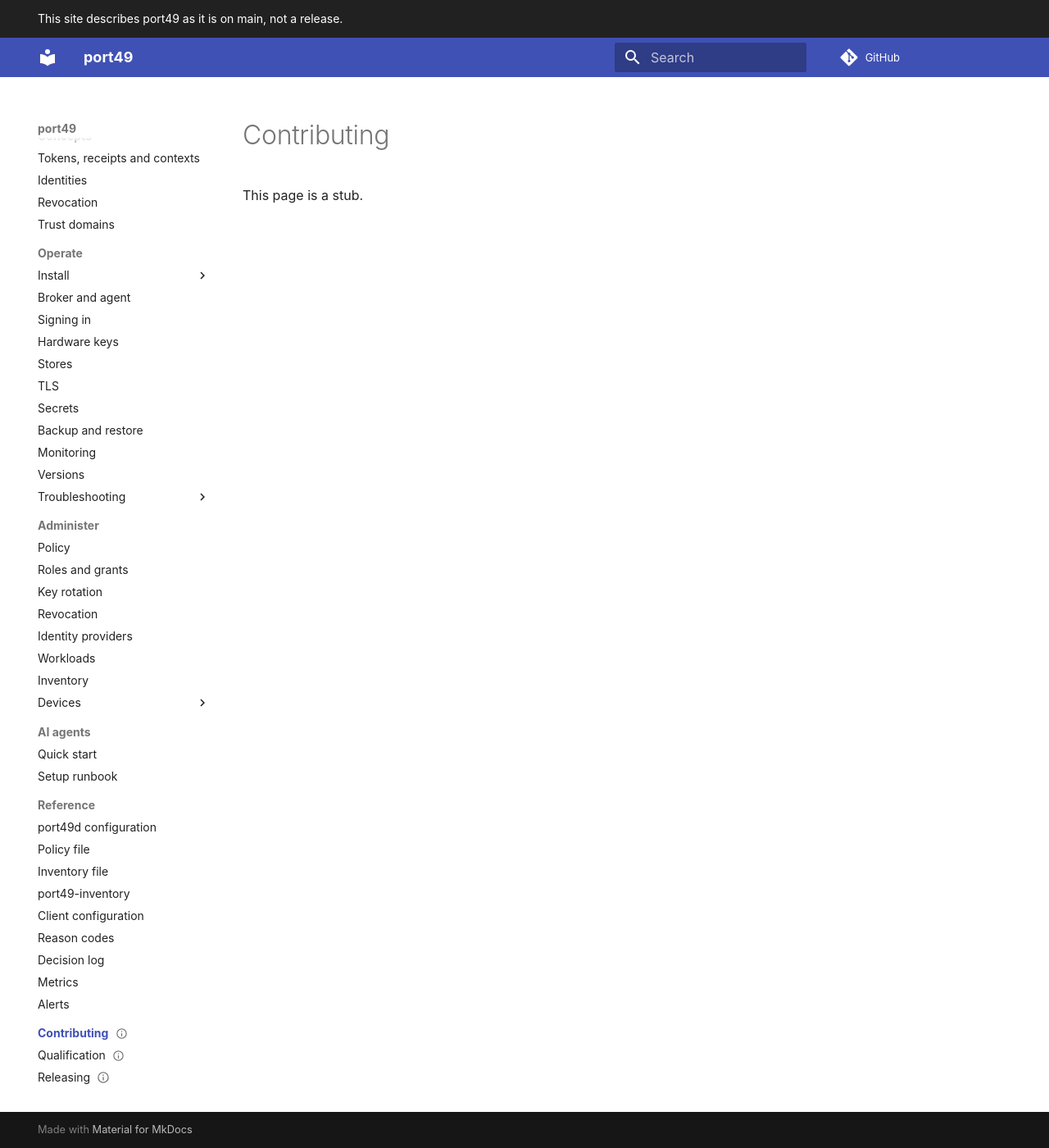
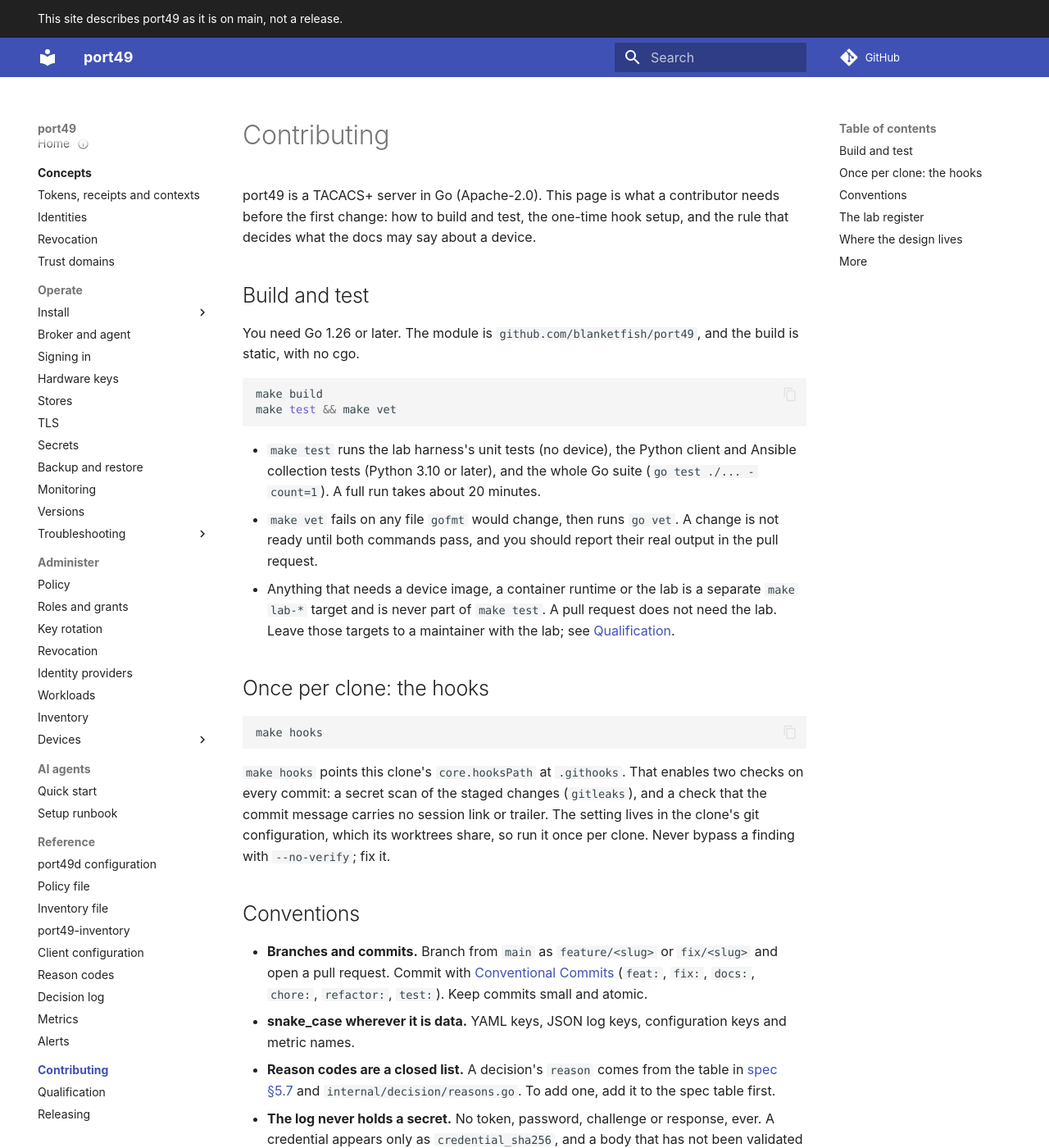
Before and after one commit to blanketfish/port49, an MkDocs documentation site: the page built from docs/site/contributing/index.md, in a window 1280 px wide and 1400 px high. Shown: the whole window at 82% size. Built offline with MkDocs 1.6.1 and Material for MkDocs 9.7.7, drawn with Linux system fonts in a browser that asks for light colours; comment, search, counter and statistics services are not loaded; some of the changed text lies outside the part shown.

Commit message:
docs: the Contributing pages
Contributing (build, test, hooks, lab register rules), Qualification
(tests/qual procedures and the lab regressions section by snippet marker,
the -only= workaround for the NX-OS boot hang, vendor images never
hosted) and Releasing (RELEASING.md by marker). Snippet markers replace
line ranges, so a growing source cannot break them. L18 is worded as open
in the qual README, and RELEASING.md no longer names the maintainer.

Co-Authored-By: Claude Sonnet 5.5 <noreply@anthropic.com>

````diff
--- a/docs/site/contributing/index.md
+++ b/docs/site/contributing/index.md
@@ -1,9 +1,86 @@
 ---
 title: Contributing
-description: How to build, test and change port49, and where the design lives.
-status: stub
+description: How to build, test and change port49, and the lab register rules that decide what a doc may claim about a device.
 ---
 
 # Contributing
 
-This page is a stub.
+port49 is a TACACS+ server in Go (Apache-2.0). This page is what a contributor needs before the first
+change: how to build and test, the one-time hook setup, and the rule that decides what the docs may say
+about a device.
+
+## Build and test
+
+You need Go 1.26 or later. The module is `github.com/blanketfish/port49`, and the build is static, with no cgo.
+
+```sh
+make build
+make test && make vet
+```
+
+- `make test` runs the lab harness's unit tests (no device), the Python client and Ansible collection tests
+  (Python 3.10 or later), and the whole Go suite (`go test ./... -count=1`). A full run takes about 20 minutes.
+- `make vet` fails on any file `gofmt` would change, then runs `go vet`. A change is not ready until both
+  commands pass, and you should report their real output in the pull request.
+- Anything that needs a device image, a container runtime or the lab is a separate `make lab-*` target and
+  is never part of `make test`. A pull request does not need the lab. Leave those targets to a maintainer
+  with the lab; see [Qualification](qualification.md).
+
+## Once per clone: the hooks
+
+```sh
+make hooks
+```
+
+`make hooks` points this clone's `core.hooksPath` at `.githooks`. That enables two checks on every commit:
+a secret scan of the staged changes (`gitleaks`), and a check that the commit message carries no session
+link or trailer. The setting lives in the clone's git configuration, which its worktrees share, so run it once per clone. Never bypass a finding with
+`--no-verify`; fix it.
+
+## Conventions
+
+- **Branches and commits.** Branch from `main` as `feature/<slug>` or `fix/<slug>` and open a pull request.
+  Commit with [Conventional Commits](https://www.conventionalcommits.org/) (`feat:`, `fix:`, `docs:`,
+  `chore:`, `refactor:`, `test:`). Keep commits small and atomic.
+- **snake_case wherever it is data.** YAML keys, JSON log keys, configuration keys and metric names.
+- **Reason codes are a closed list.** A decision's `reason` comes from the table in
+  [spec §5.7](https://github.com/blanketfish/port49/blob/main/docs/design/2026-08-23-policy-engine-spec.md)
+  and `internal/decision/reasons.go`. To add one, add it to the spec table first.
+- **The log never holds a secret.** No token, password, challenge or response, ever. A credential appears
+  only as `credential_sha256`, and a body that has not been validated is never logged.
+- **No device identity in a metric label.**
+
+## The lab register
+
+Every claim about how a device behaves has an entry, `L<N>`, in the lab register: the table in
+[spec §15](https://github.com/blanketfish/port49/blob/main/docs/design/2026-08-23-policy-engine-spec.md).
+The register, not memory or a vendor manual, is the source of truth for device behavior. Four rules:
+
+1. **A claim cited to an open entry is unmeasured.** Do not "fix" a doc to assert it.
+2. **A decision marked provisional on `L<N>` stays provisional** until that row closes.
+3. **Closing an entry** means all of these:
+    - the lab test passed;
+    - `tests/lab/results/L<N>-<platform>.md` exists, with the platform, the image version, the observation
+      and a capture pointer;
+    - the row's Status in spec §15 is edited to
+      `closed — measured <date>; tests/lab/results/L<N>-<platform>.md`;
+    - the change is committed as `docs: close lab register entries ...`.
+
+    A row with one platform measured and others open stays open.
+4. **If a lab result contradicts a doc, the doc is wrong.** Fix the doc, cite the results note, and say so
+   in the commit message. A results note wins over a doc.
+
+On this site, a device claim links its results note, or it sits in an "Unmeasured" box worded as unknown.
+
+## Where the design lives
+
+- [The architecture](https://github.com/blanketfish/port49/blob/main/docs/design/2026-08-21-port49-design.md)
+  and [the policy engine spec](https://github.com/blanketfish/port49/blob/main/docs/design/2026-08-23-policy-engine-spec.md)
+  (§13 records decisions, §15 is the register).
+- `docs/superpowers/plans/`: one implementation plan per build step, and its `README.md` is the roadmap.
+- `tests/lab/`: the lab harness, and `tests/lab/results/` for the notes the register cites.
+
+## More
+
+- [Qualification](qualification.md): vetting a firmware, adding a platform, and the lab regression run.
+- [Releasing](releasing.md): how a release is cut and published.
````
Also changed, not shown: RELEASING.md (+3 -1 lines), docs/site/contributing/qualification.md (+48 -3 lines), docs/site/contributing/releasing.md (+4 -3 lines), 2 other files.
